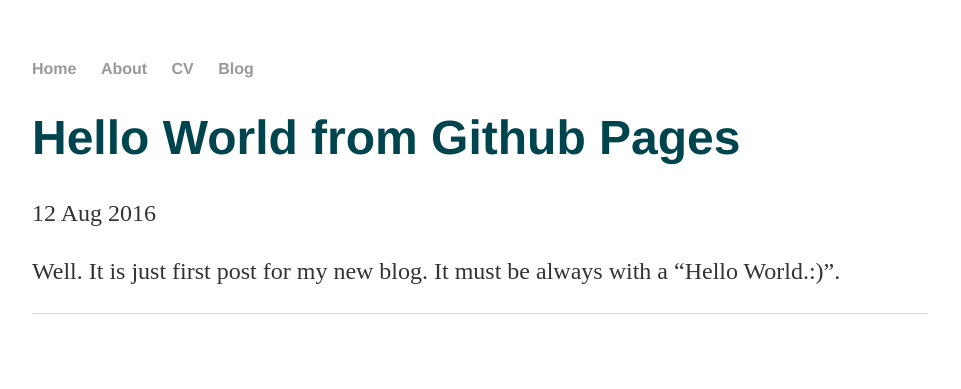
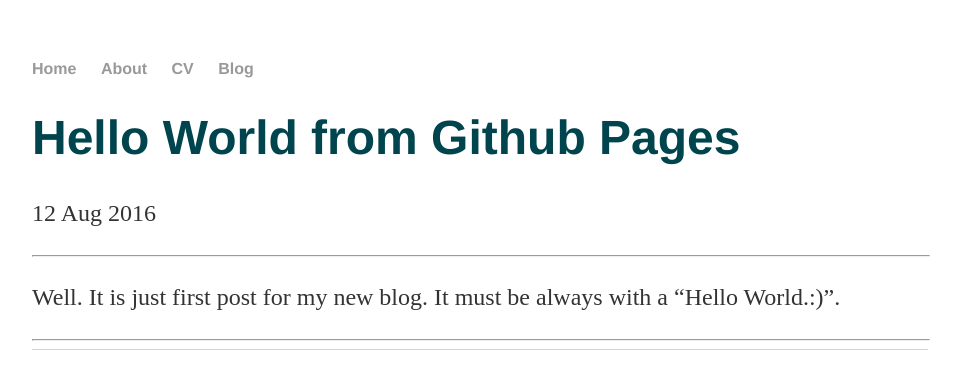
Before and after one commit to mturk111/mturk111.github.io, a Jekyll site: the page built from _posts/2016-08-12-Hello-World.md, in a window 1280 px wide. Shown: the top 389 px of the page, without its empty margins (160-1121 px from the left). Built offline with Jekyll 4.4.1, drawn with Linux system fonts in a browser that asks for light colours; comment, search, counter and statistics services are not loaded.

Commit message:
Change post layout

```diff
--- a/_layouts/post.html
+++ b/_layouts/post.html
@@ -3,10 +3,11 @@ layout: default
 ---
 <h1>{{ page.title }}</h1>
 <p class="meta">{{ page.date | date_to_string }}</p>
-
+<hr width="100%">
 <div class="post">
   {{ content }}
 </div>
+<hr width="100%">
 <div id="disqus_thread"></div>
 <script>
 
```
